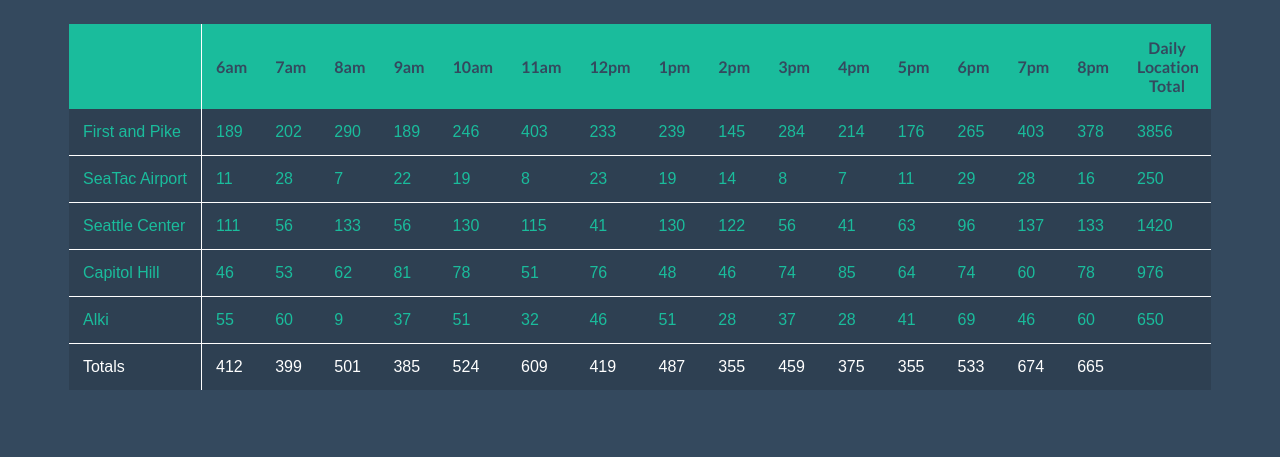
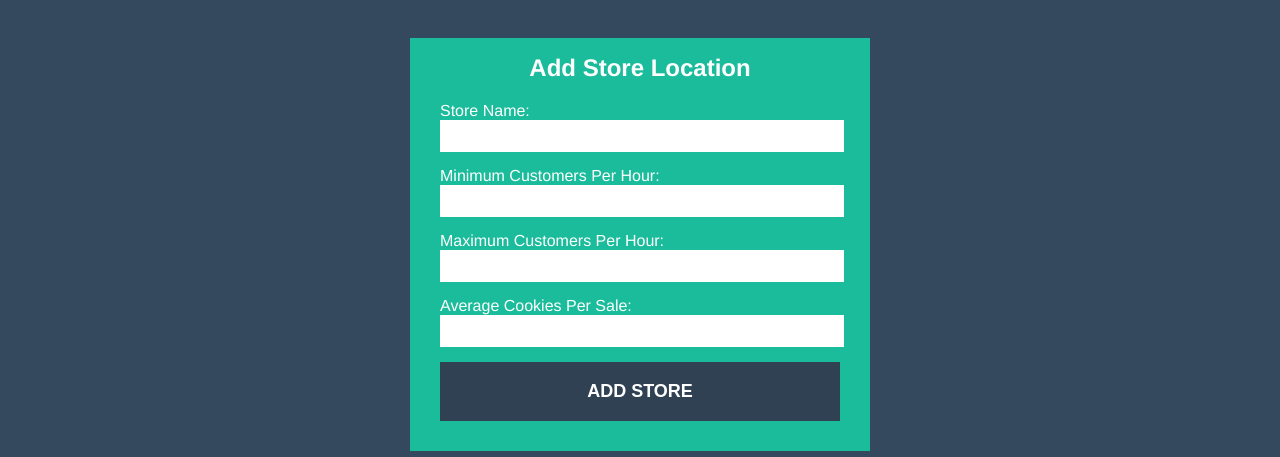
Before and after one commit to Ronnie1734/cookie-stand-1, a plain HTML site: page sales.html in a window 1280 px wide. Shown: the part 329-786 px from the top of the page. Drawn offline with Linux system fonts and the light colour scheme.

Commit message:
added handler to push new store to table

```diff
--- a/app.js
+++ b/app.js
@@ -119,3 +119,37 @@ function locationsList(inputArray) {
   }
 }
 locationsList(allLocations);
+
+//get the form
+var cookieForm = document.getElementById('cookie-form');
+
+//handle new store submission
+function handleStoreSubmit(event) {
+  var tableBodyEl = document.getElementById('table-body');
+  event.preventDefault(event);
+  console.log(event);
+  console.log(event.target.storename);
+
+  //Check empty fields
+  if (!event.target.storename.value || !event.target.mincust.value
+    || !event.target.maxcust.value || !event.target.avgcook.value) {
+    return alert('Fields cannot be empty!');
+  }
+
+  var storeName = event.target.storename.value;
+  var minCust = event.target.mincust.value;
+  var maxCust = event.target.maxcust.value;
+  var avgSale = event.target.avgcook.value;
+
+  //Create the new store
+  var newStore = new MakeLocation(storeName, minCust, maxCust, avgSale);
+  tableBodyEl.innerHTML = '';
+  makeLocationsRow(allLocations);
+
+  event.target.storename.value = null;
+  event.target.mincust.value = null;
+  event.target.maxcust.value = null;
+  event.target.avgcook.value = null;
+}
+
+cookieForm.addEventListener('submit', handleStoreSubmit);
--- a/sales.html
+++ b/sales.html
@@ -15,6 +15,22 @@
       <h1 id="heading">Cookie Stands</h1>
     </div>
 
+    <div class="cookie-stand-form">
+      <form id="cookie-form">
+        <fieldset>
+          <legend>Add Store Location</legend>
+          <label for="storename">Store Name:</label><br />
+          <input type="text" name="storename"><br />
+          <label for="mincust">Minimum Customers Per Hour:</label><br />
+          <input type="text" name="mincust"><br />
+          <label for="maxcust">Maximum Customers Per Hour:</label><br />
+          <input type="text" name="maxcust"><br />
+          <label for="avgcook">Average Cookies Per Sale:</label><br />
+          <input type="text" name="avgcook">
+          <button type="submit" name="submitStore">Add Store</button>
+        </fieldset>
+      </form>
+    </div>
     <table id="cookie-stands">
       <thead id="table-head"></thead>
       <tbody id="table-body"></tbody>
@@ -41,6 +57,5 @@
     </footer>
 
     <script type="text/javascript" src="app.js"></script>
-    <script type="text/javascript" src="table.js"></script>
   </body>
 </html>
--- a/style.css
+++ b/style.css
@@ -98,3 +98,39 @@ table tfoot td {
 table tfoot td:first-of-type {
   border-right: 1px solid white;
 }
+
+.cookie-stand-form fieldset {
+  max-width: 400px;
+  margin: 0 auto;
+  border: 0;
+  background: #1bbc9b;
+  margin-bottom: 40px;
+  padding: 50px 30px 30px 30px;
+}
+
+.cookie-stand-form fieldset legend {
+  font-size: 24px;
+  text-align: center;
+  position: relative;
+  top: 30px;
+  font-weight: bold;
+}
+
+.cookie-stand-form fieldset input {
+  margin-bottom: 15px;
+  width: 100%;
+  border: 0;
+  height: 30px;
+}
+
+.cookie-stand-form fieldset button {
+  border: 0;
+  background-color: #2f4153;
+  padding: 10px;
+  text-transform: uppercase;
+  font-weight: bold;
+  color: white;
+  width: 100%;
+  padding: 19px;
+  font-size: 18px;
+}
```
